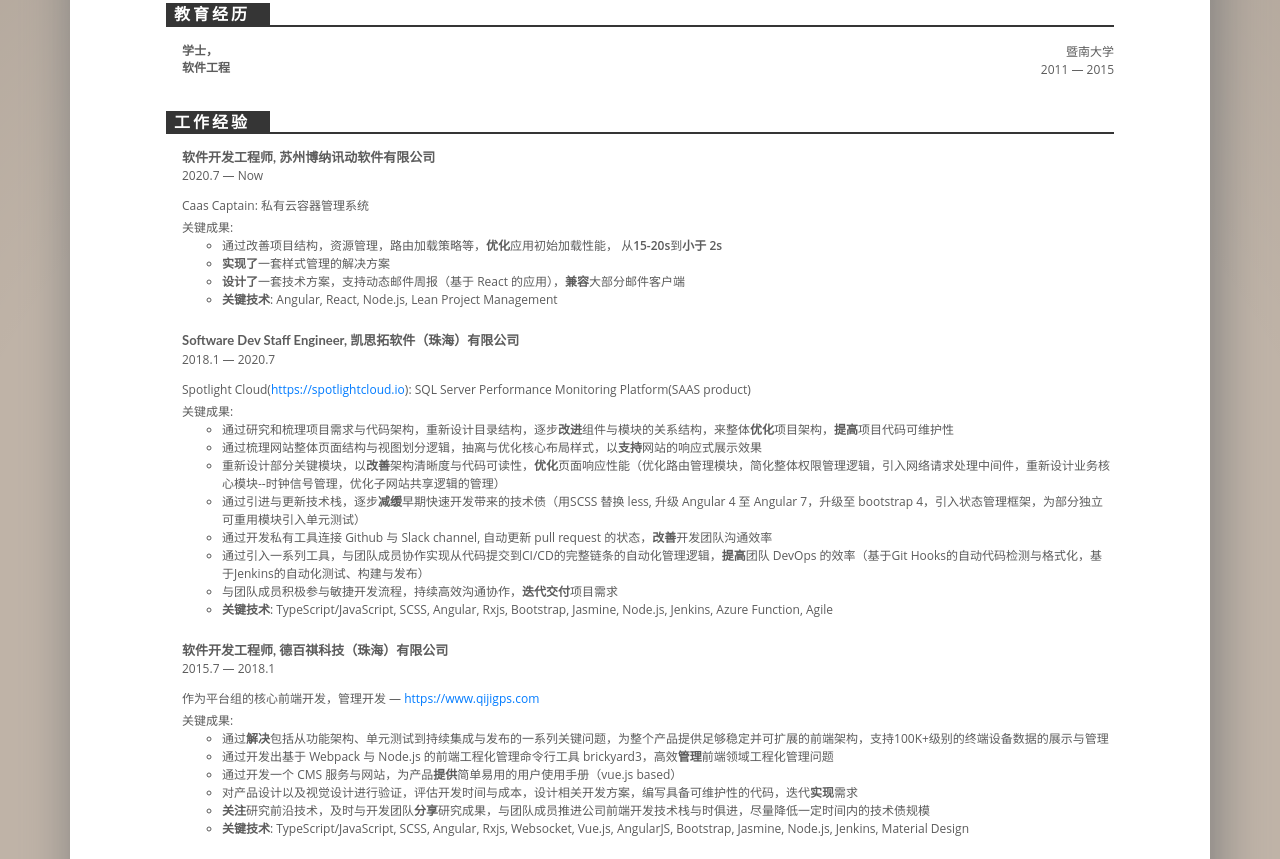
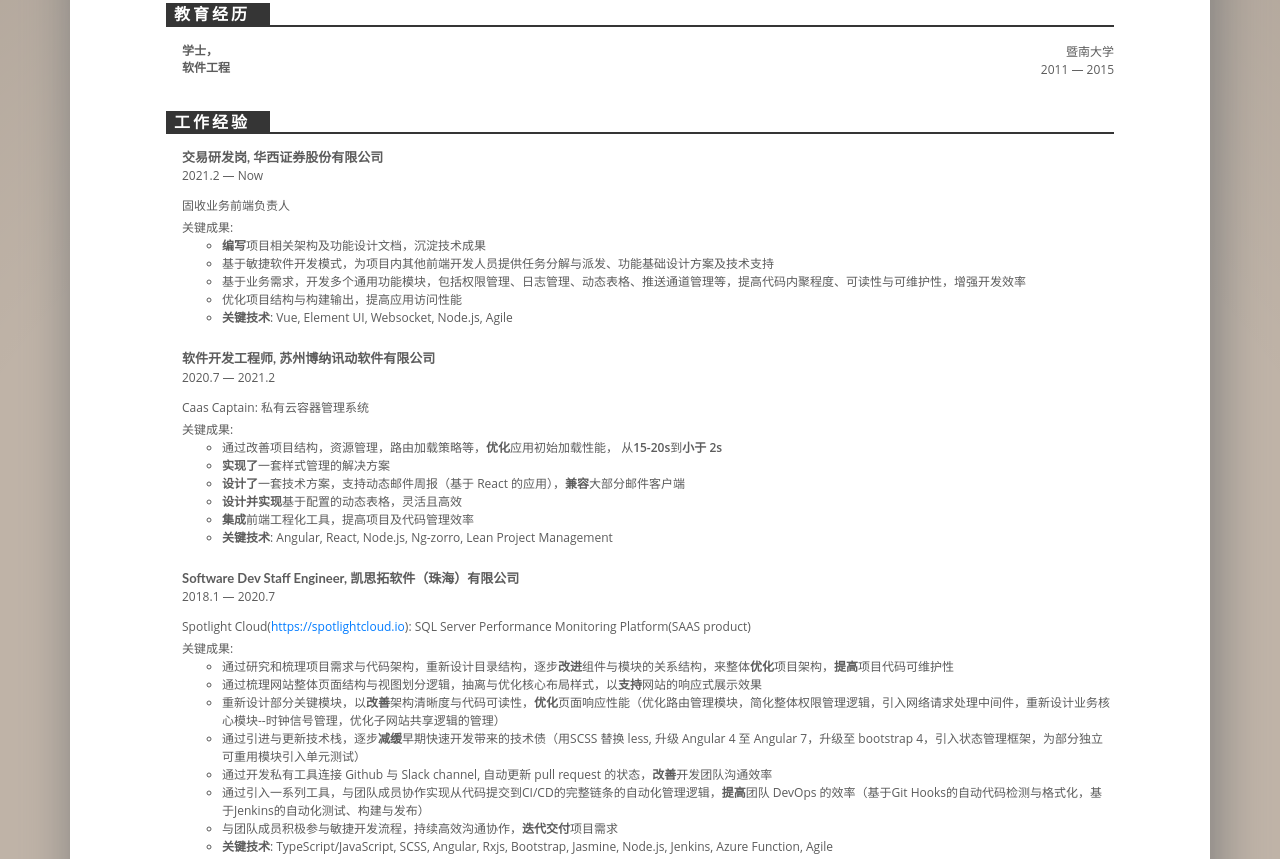
Before and after one commit to e-cloud/resume, a website: page cn/index.html in a window 1280 px wide. Shown: the part 572-1431 px from the top of the page. Drawn offline with nearby package versions, Linux system fonts and the light colour scheme; a web font is replaced by a local one.

Commit message:
jobs update

```diff
--- a/cn/index.html
+++ b/cn/index.html
@@ -121,10 +121,44 @@
         <ol class="list-unstyled mb-0">
           <li class="jd-item">
             <h4 class="job-info">
+              <span class="title">交易研发岗</span>,
+              <span class="company">华西证券股份有限公司</span>
+            </h4>
+            <p class="duration"><time datetime="2021-02">2021.2</time> &mdash; Now</p>
+            <div class="job-detail">
+              <p class="mb-1">固收业务前端负责人</p>
+
+              关键成果:
+              <ul>
+                <li>
+                  <strong>编写</strong>项目相关架构及功能设计文档，沉淀技术成果
+                </li>
+                <li>
+                  基于敏捷软件开发模式，为项目内其他前端开发人员提供任务分解与派发、功能基础设计方案及技术支持
+                </li>
+                <li>
+                  基于业务需求，开发多个通用功能模块，包括权限管理、日志管理、动态表格、推送通道管理等，提高代码内聚程度、可读性与可维护性，增强开发效率
+                </li>
+                <li>
+                  优化项目结构与构建输出，提高应用访问性能
+                </li>
+                <li>
+                  <strong>关键技术</strong>: Vue, Element UI, Websocket, Node.js, Agile
+                </li>
+              </ul>
+            </div>
+          </li>
+
+
+          <li class="jd-item">
+            <h4 class="job-info">
               <span class="title">软件开发工程师</span>,
               <span class="company">苏州博纳讯动软件有限公司</span>
             </h4>
-            <p class="duration"><time datetime="2020-07">2020.7</time> &mdash; Now</p>
+            <p class="duration">
+              <time datetime="2020-07">2020.7</time> &mdash;
+              <time datetime="2021-02">2021.2</time>
+            </p>
             <div class="job-detail">
               <p class="mb-1">Caas Captain: 私有云容器管理系统</p>
 
@@ -140,7 +174,13 @@
                   <strong>设计了</strong>一套技术方案，支持动态邮件周报（基于 React 的应用），<strong>兼容</strong>大部分邮件客户端
                 </li>
                 <li>
-                  <strong>关键技术</strong>: Angular, React, Node.js, Lean Project Management
+                  <strong>设计并实现</strong>基于配置的动态表格，灵活且高效
+                </li>
+                <li>
+                  <strong>集成</strong>前端工程化工具，提高项目及代码管理效率
+                </li>
+                <li>
+                  <strong>关键技术</strong>: Angular, React, Node.js, Ng-zorro, Lean Project Management
                 </li>
               </ul>
             </div>
@@ -339,7 +379,7 @@
                 Nest.js/Express/Koa <star-rating value="4"></star-rating>
               </li>
               <li>
-                TypeORM <star-rating value="4"></star-rating>
+                TypeORM <star-rating value="3.5"></star-rating>
               </li>
               <li>
                 MySQL <star-rating value="3"></star-rating>
@@ -399,7 +439,7 @@
           </li>
 
           <li>
-            <h4 class="title">网站: <a href="https://huxingongxin.com">huxingongxin.com</a></h4>
+            <h4 class="title">网站: <del><a href="https://huxingongxin.com">huxingongxin.com</a></del>（dead）</h4>
 
             <p class="description">
               一个致力于帮助协调中国消费者与商家纠纷的初创项目<br>
--- a/print.css
+++ b/print.css
@@ -216,6 +216,10 @@
   text-decoration: none;
 }
 
+.skills {
+  margin-top: 10em;
+}
+
 .sub-skills {
   display: flex;
   flex-wrap: wrap;
```
Also changed, not shown: index.html (+42 -3 lines).
